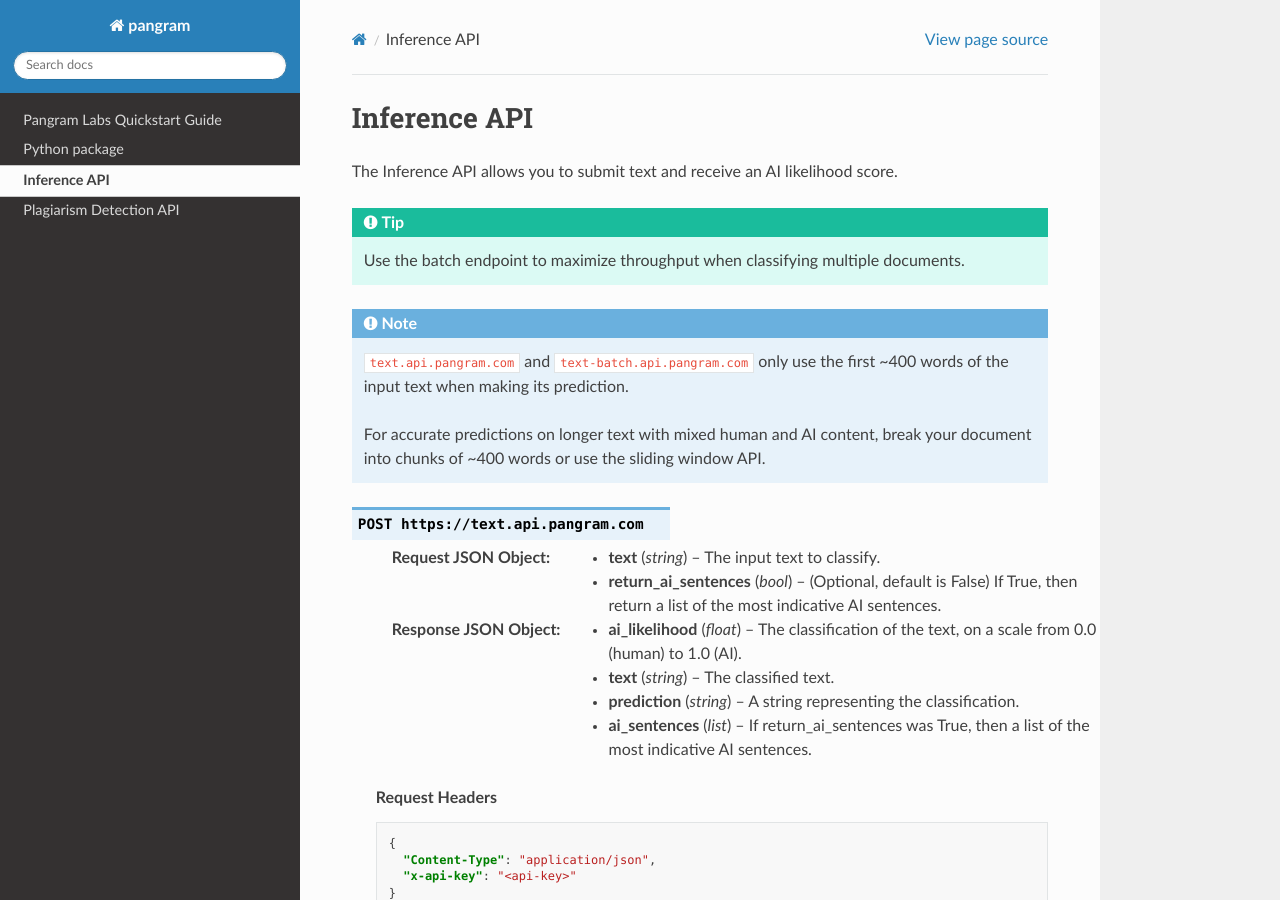
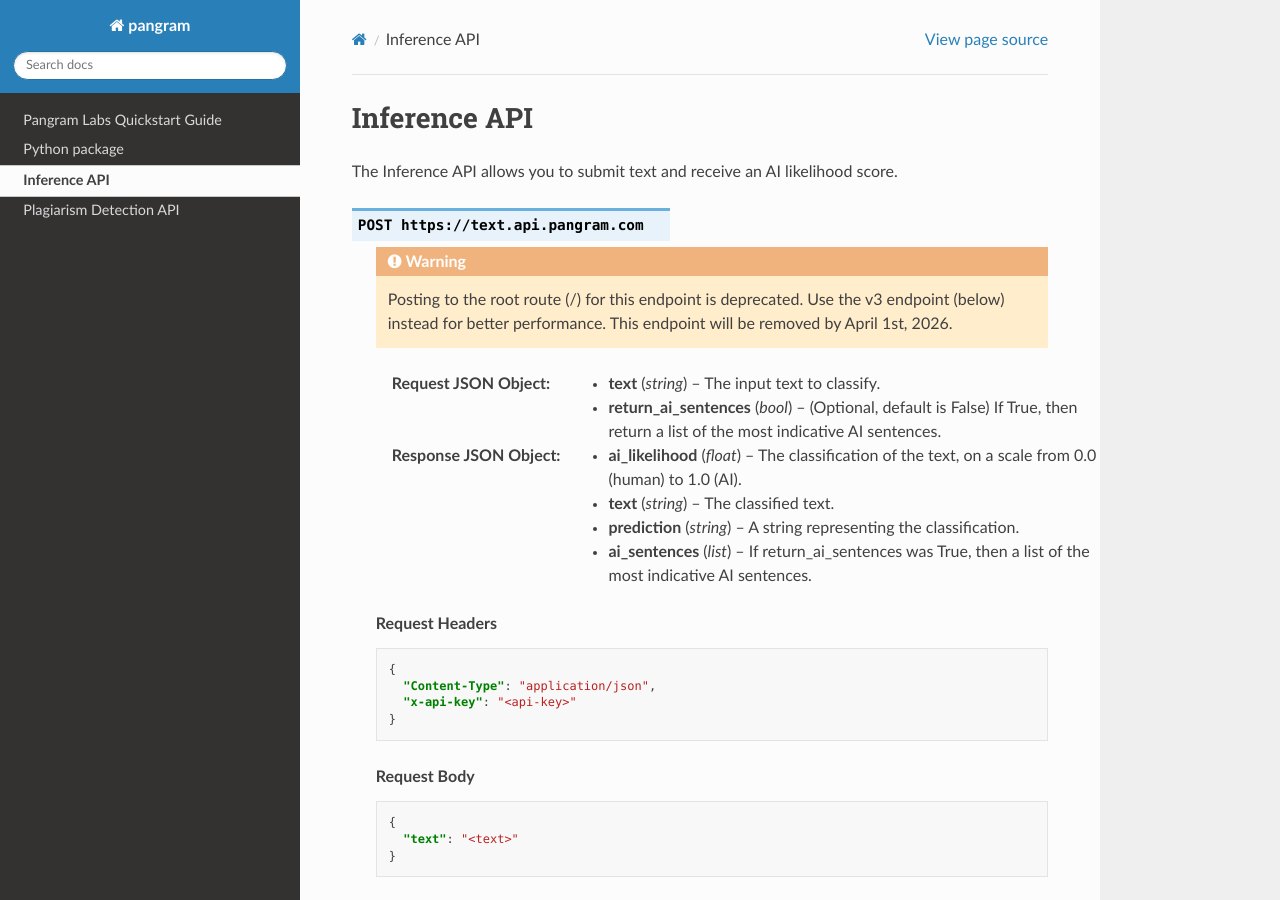
Before and after one commit to pangramlabs/pangram-sdk, a Sphinx documentation site: the page built from docs/api/rest.rst, in a window 1280 px wide and 900 px high. Built offline with Sphinx 7.4.7 and the Read the Docs theme 3.1.0, drawn with Linux system fonts in a browser that asks for light colours; some of the changed text lies outside the part shown.

Commit message:
Deprecation

```diff
--- a/docs/api/rest.rst
+++ b/docs/api/rest.rst
@@ -3,17 +3,11 @@ Inference API
 
 The Inference API allows you to submit text and receive an AI likelihood score.
 
-.. tip::
-  Use the batch endpoint to maximize throughput when classifying multiple documents.
-
-.. note::
-  ``text.api.pangram.com`` and ``text-batch.api.pangram.com`` only use
-  the first ~400 words of the input text when making its prediction.
-
-  For accurate predictions on longer text with mixed human and AI content,
-  break your document into chunks of ~400 words or use the sliding window API.
 
 .. http:post:: https://text.api.pangram.com
+
+  .. warning::
+     Posting to the root route (/) for this endpoint is deprecated. Use the v3 endpoint (below) instead for better performance. This endpoint will be removed by April 1st, 2026.
 
   :<json string text: The input text to classify.
   :<json bool return_ai_sentences: (Optional, default is False) If True, then return a list of the most indicative AI sentences.
@@ -147,6 +141,9 @@ The Inference API allows you to submit text and receive an AI likelihood score.
     }
 
 .. http:post:: https://text-batch.api.pangram.com
+
+  .. warning::
+     This endpoint is deprecated. Use the v3 endpoint instead for better performance. This endpoint will be removed by April 1st, 2026.
 
   :<json array text: An array of input texts to classify.
   :>json array responses: The classification results as a list, each item containing "text", "ai_likelihood", and "prediction". Each item in the array is the same as a response from a single text prediction.
--- a/docs/tutorial.rst
+++ b/docs/tutorial.rst
@@ -102,4 +102,3 @@ The following methods are deprecated and will be removed by April 1st, 2026:
 - ``predict_extended()`` - Use ``predict()`` instead
 - ``batch_predict()`` - Use ``predict()`` instead
 - ``predict_sliding_window()`` - Use ``predict()`` instead
-- ``predict_with_dashboard_link()`` - Use ``predict()`` instead
```
